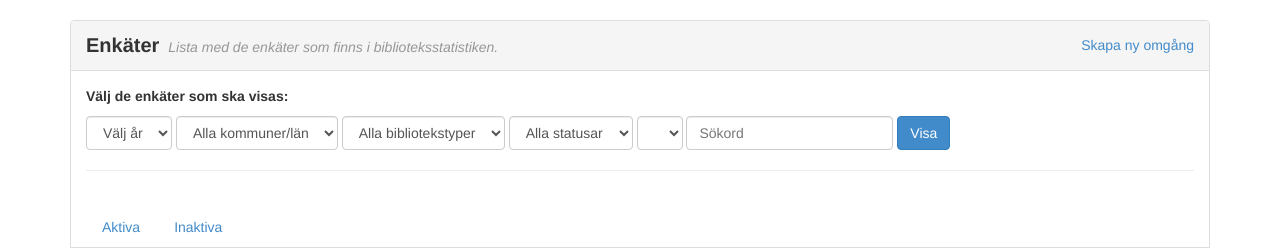
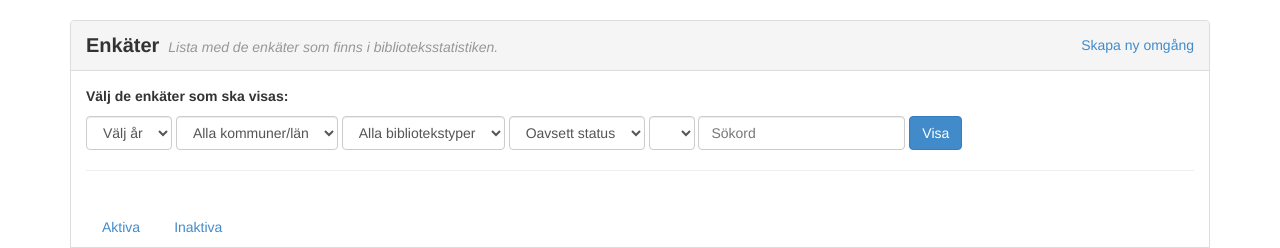
Before and after one commit to libris/bibstat, a Django app: template libstat/templates/libstat/surveys.html in a window 1280 px wide. Shown: the part 51-299 px from the top of the page. Run offline with Django 3.2, Linux system fonts and the light colour scheme; the template is opened without the code that fills it, so the values that code supplies are empty; parts of the project's set-up code (start-up, migrations or seed data) failed here and were passed over; some libraries are stand-ins or nearby versions.

Commit message:
Rename 'Alla statusar' to 'Oavsett status' in surveys view.

```diff
--- a/libstat/templates/libstat/surveys.html
+++ b/libstat/templates/libstat/surveys.html
@@ -85,7 +85,7 @@
                                             {% if not status %}
                                             selected="selected"
                                             {% endif %}>
-                                        Alla statusar
+                                        Oavsett status
                                     </option>
                                     {% for status_choice in statuses %}
                                         <option value="{{ status_choice.0 }}"
```
